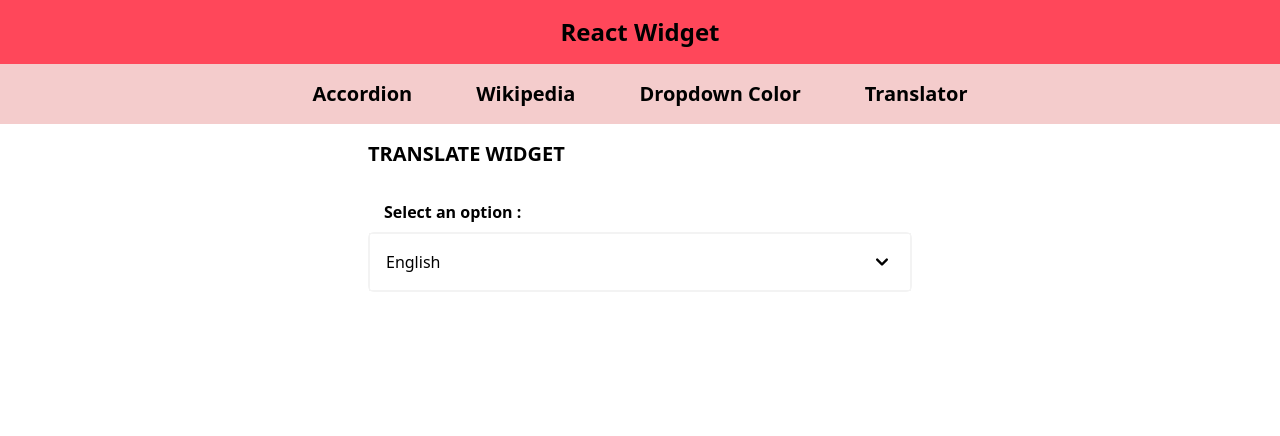
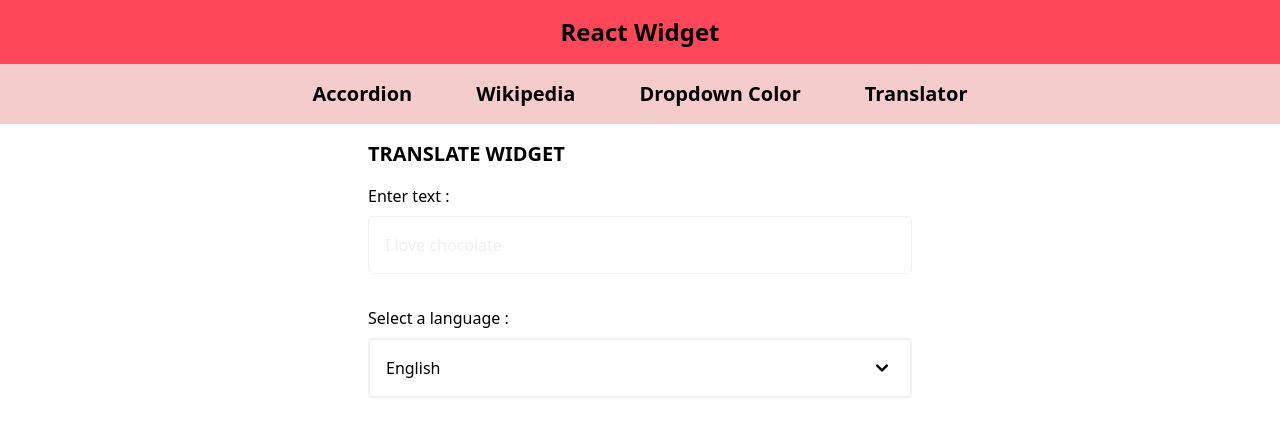
Before and after one commit to ArcanumLibella/react-tailwindcss-widget, a React (Create React App) app: page /translator in a window 1280 px wide. Shown: the top 436 px of the page. Built offline with nearby package versions, Linux system fonts and the light colour scheme.

Commit message:
feat: add and style input text

```diff
--- a/src/components/Dropdown.js
+++ b/src/components/Dropdown.js
@@ -1,7 +1,7 @@
 import React, { useState, useEffect, useRef } from 'react'
 import { ChevronDownIcon } from '@heroicons/react/solid'
 
-export default function Dropdown({selected, onSelectedChange, options}) {
+export default function Dropdown({label, selected, onSelectedChange, options}) {
     const [open, setOpen] = useState(false);
     const ref = useRef()
 
@@ -41,10 +41,10 @@ export default function Dropdown({selected, onSelectedChange, options}) {
     })
 
     return (
-        <form ref={ref}>
+        <div ref={ref}>
             <fieldset>
-                <label className="flex justify-between items-center p-4 pb-2 font-bold">
-                    Select an option :
+                <label className="flex justify-between items-center pb-2 font-medium">
+                    {label} :
                 </label>
                 <ul
                     onClick={() => setOpen(!open)}
@@ -59,6 +59,6 @@ export default function Dropdown({selected, onSelectedChange, options}) {
                     {renderedOptions}
                 </ul>
             </fieldset>
-        </form>
+        </div>
     )
 }
--- a/src/components/Translator.js
+++ b/src/components/Translator.js
@@ -1,10 +1,26 @@
-import React from 'react'
+import React, { useState } from 'react'
 import {Dropdown} from '../components'
 
 export default function Translator({selected, onSelectedChange, options}) {
+    const [text, setText] = useState("")
+
     return (
         <div>
+            <fieldset className="mb-4 ">
+                <label className="block font-medium mb-2">
+                    Enter text :
+                </label>
+                <input
+                    type="text"
+                    value={text}
+                    onChange={(e) => setText(e.target.value)}
+                    placeholder="I love chocolate"
+                    className="block w-full p-4 mb-4 border border-grey rounded-md font-medium placeholder-grey focus:border-rose-corail"
+                />
+            </fieldset>
+
             <Dropdown
+                label="Select a language"
                 selected={selected}
                 onSelectedChange={onSelectedChange}
                 options={options}
--- a/src/data/Languages.js
+++ b/src/data/Languages.js
@@ -4,12 +4,20 @@ const Options = [
       value: 'en',
     },
     {
-      label: 'Russian',
-      value: 'ru',
+      label: 'Spanish',
+      value: 'es',
     },
     {
-      label: 'Hindi',
-      value: 'hi',
+      label: 'Japanese',
+      value: 'ja',
+    },
+    {
+      label: 'Hawaian',
+      value: 'haw',
+    },
+    {
+      label: 'Indonesian',
+      value: 'id',
     },
     {
       label: 'Italian',
--- a/src/pages/DropdownPage.js
+++ b/src/pages/DropdownPage.js
@@ -19,6 +19,7 @@ export default function DropdownPage() {
             </div>
             {/* {showDropdown ? */}
                 <Dropdown
+                    label="Select a color"
                     selected={selected}
                     onSelectedChange={setSelected}
                     options={options}
--- a/tailwind.config.js
+++ b/tailwind.config.js
@@ -27,7 +27,7 @@ module.exports = {
       },
       grey: {
         light: '#F9F9F9',
-        DEFAULT: '#F3F3F3',
+        DEFAULT: '#F0F0F0',
         dark: '#444444'
       },
       white: {
```
